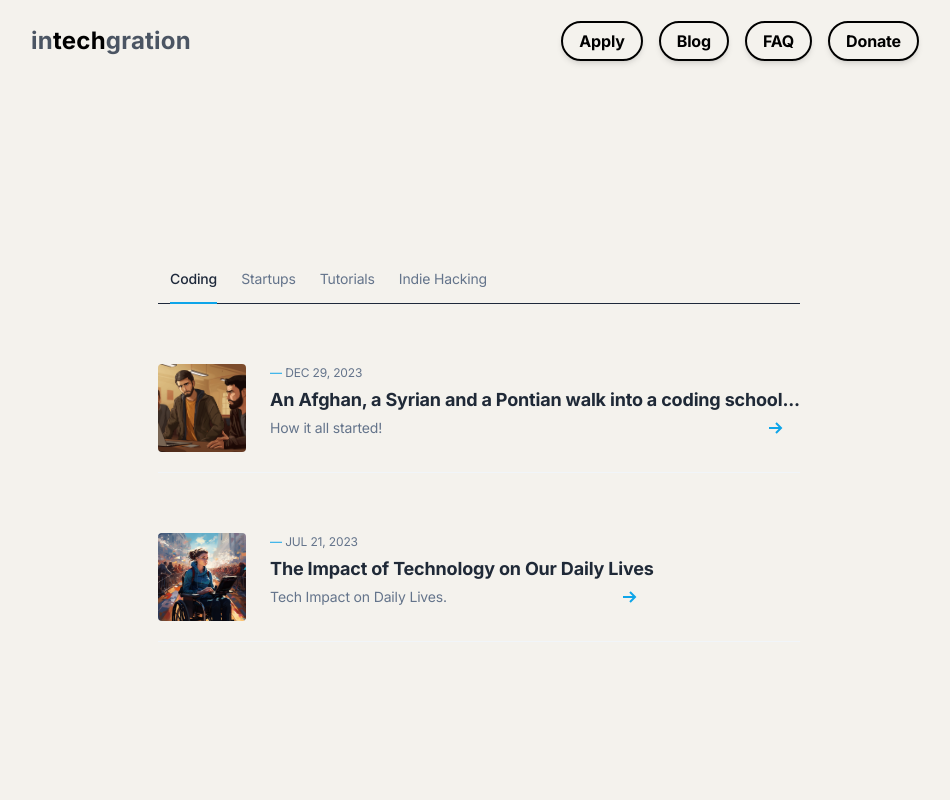
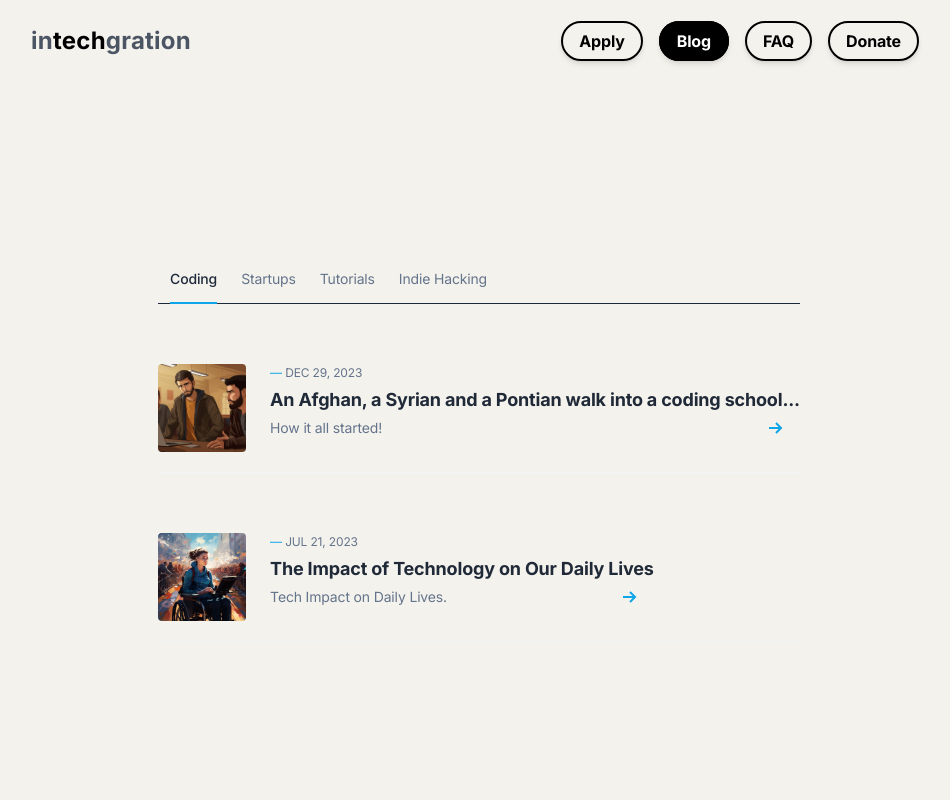
Before and after one commit to in-tech-gration/website, a Next.js app: page /blog in a window 1280 px wide. Shown: the top 800 px of the page, without its empty margins (161-1111 px from the left). Built offline with nearby package versions, Linux system fonts and the light colour scheme.

Commit message:
Fixed active style of header buttons.

```diff
--- a/components/ui/header.tsx
+++ b/components/ui/header.tsx
@@ -12,7 +12,7 @@ const isDev = process.env.NODE_ENV === "development";
 export function createAddActive(pathname: string | null) {
   return function addActive(path: string) {
     let condition =
-      path === "/" ? pathname === path : pathname?.startsWith(path);
+      path === "/" ? pathname === path : pathname?.includes(path);
     return condition ? styles.active : "";
   };
 }
--- a/config.yaml
+++ b/config.yaml
@@ -4,14 +4,14 @@ define: &kofi_donation_link https://ko-fi.com/intechgration
 navigation:
   - apply:
     label: Apply
-    link: apply/
+    link: apply
   - blog:
     label: Blog
-    link: blog/
+    link: blog
     dev: true
   - faq:
     label: FAQ
-    link: faq/
+    link: faq
   - donate:
     label: Donate
     link: *kofi_donation_link
```
